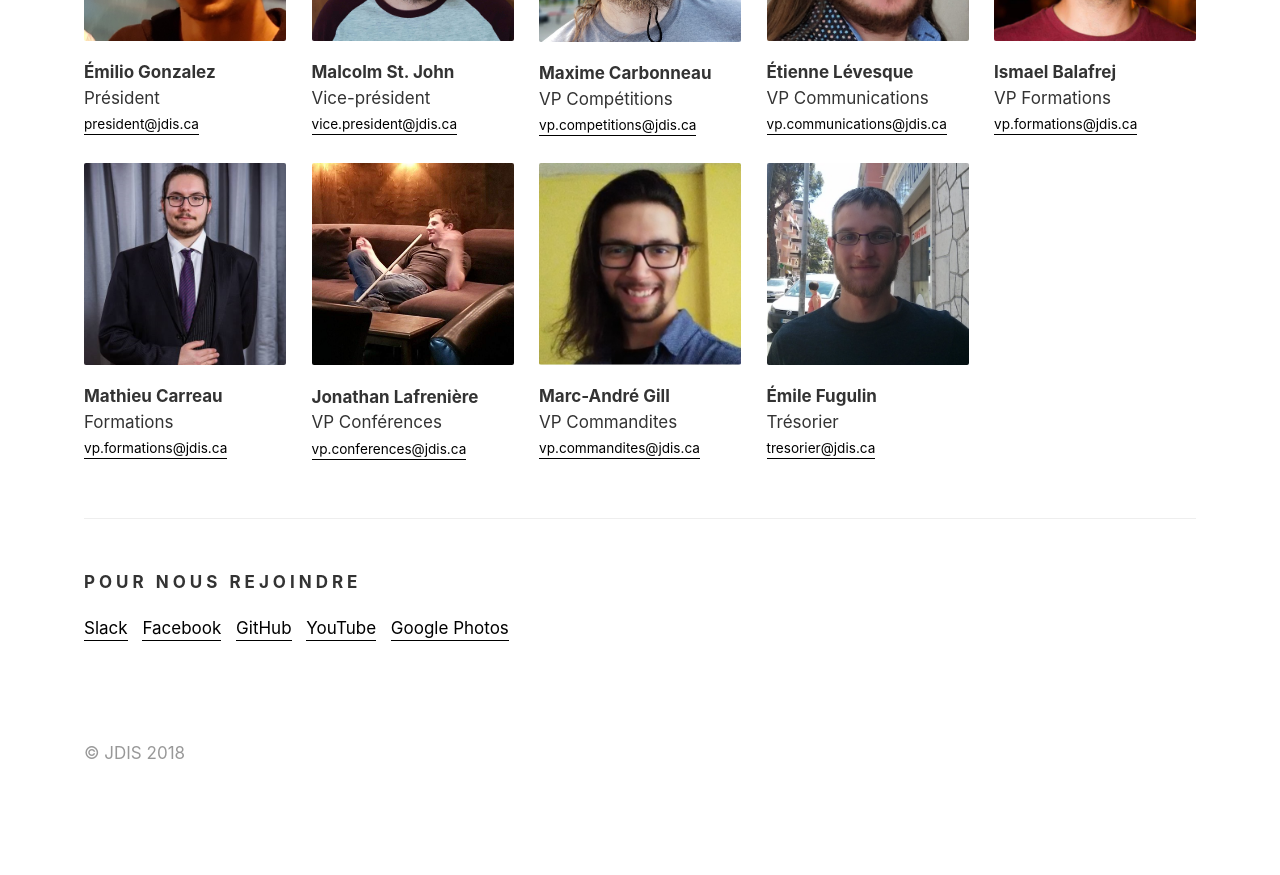
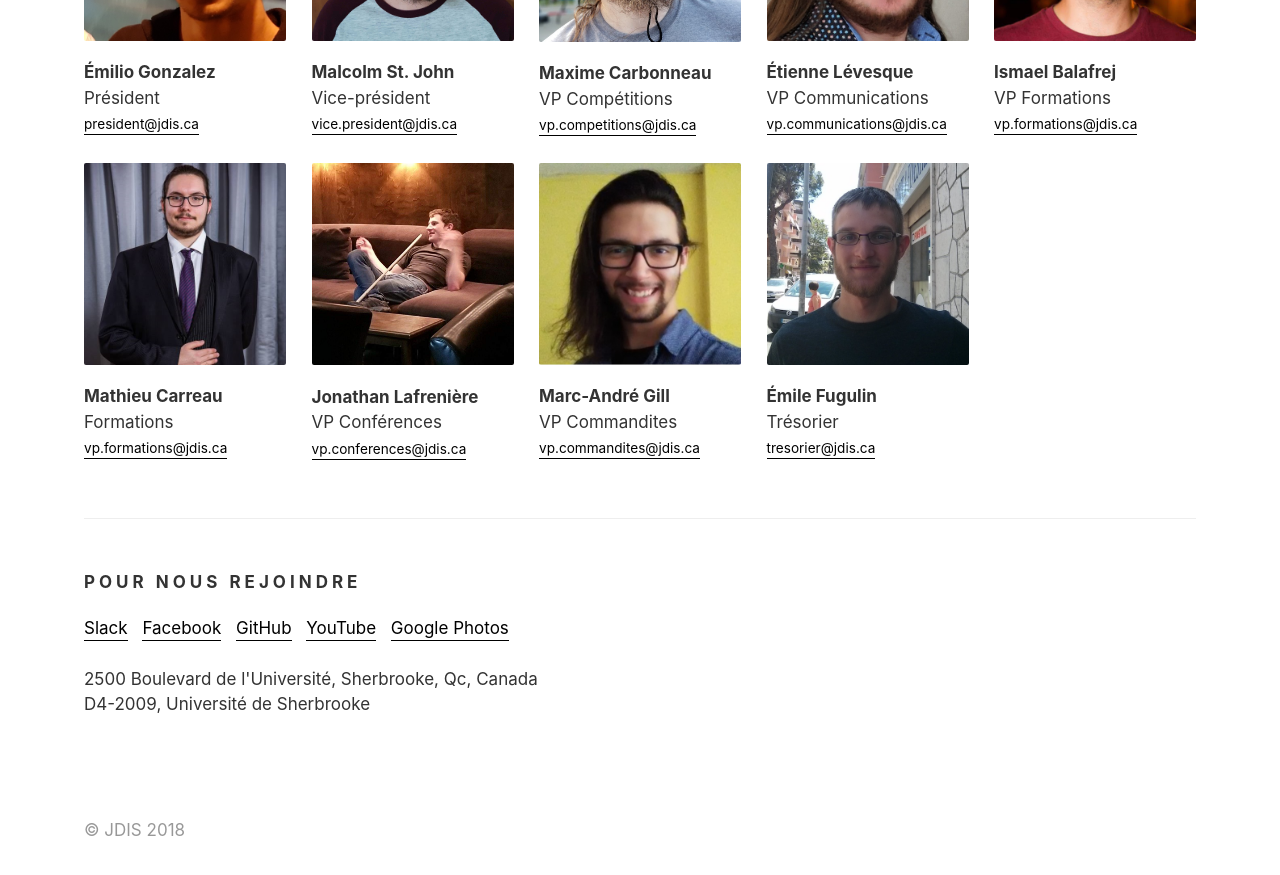
Before and after one commit to JDIS/Website, a Jekyll site: the page built from _pages/index.html, in a window 1280 px wide and 900 px high, scrolled down 3090 px. Shown: the top 875 px of the window. Built offline with Jekyll 4.4.1, drawn with Linux system fonts in a browser that asks for light colours; some web fonts are replaced; before the commit the page ends 3914 px from its top, so only the background shows below that.

Commit message:
Add le local to footer

```diff
--- a/_pages/index.html
+++ b/_pages/index.html
@@ -128,4 +128,7 @@ layout: page
     <a href="{{ medium.url }}" target="_blank">{{ medium.label }}</a>
   {% endfor %}
 </div>
+<br />
+<span>2500 Boulevard de l'Université, Sherbrooke, Qc, Canada</span><br />
+<span>D4-2009, Université de Sherbrooke</span>
 <script src="/assets/js/events.js"></script>
```
